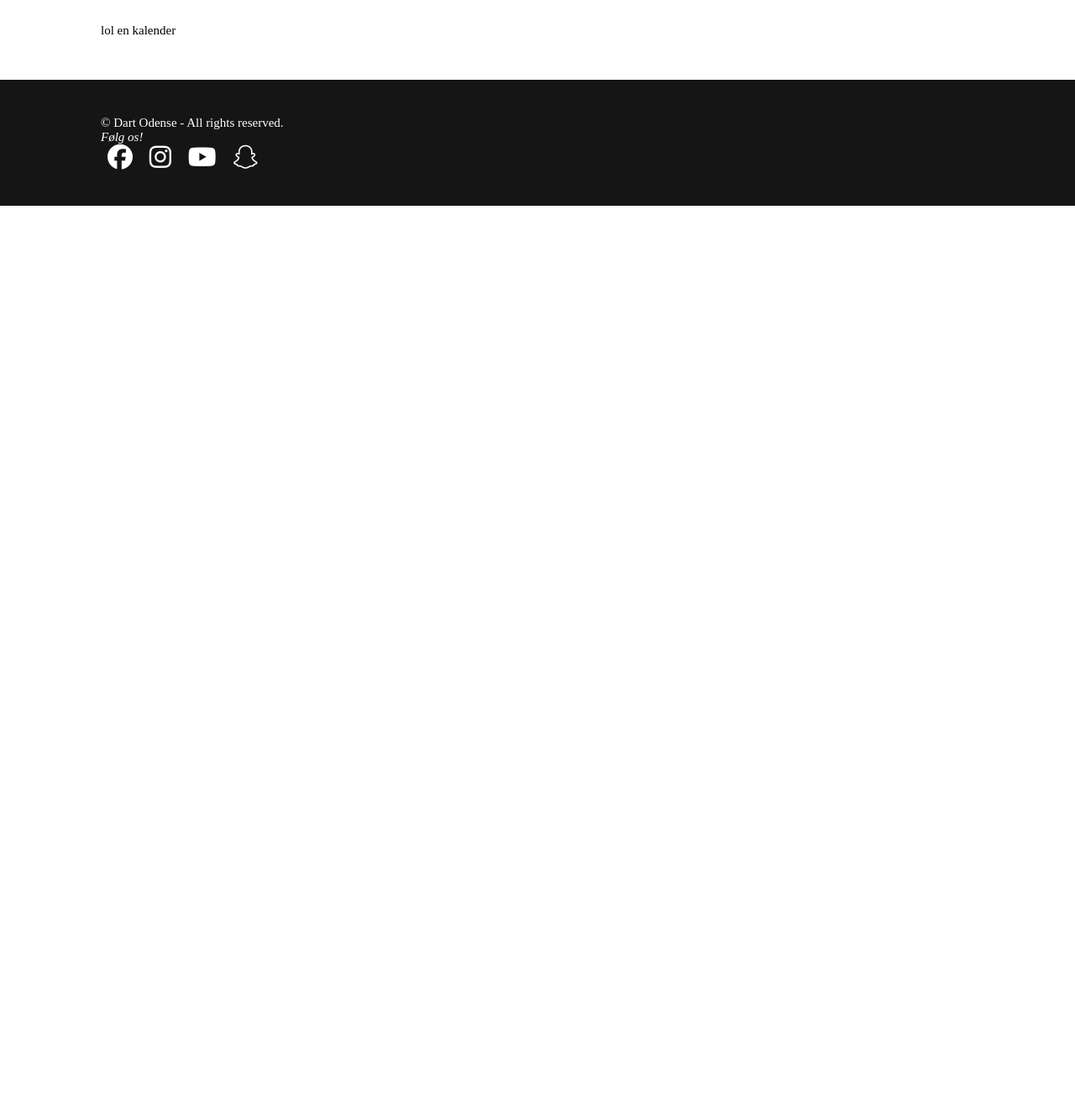
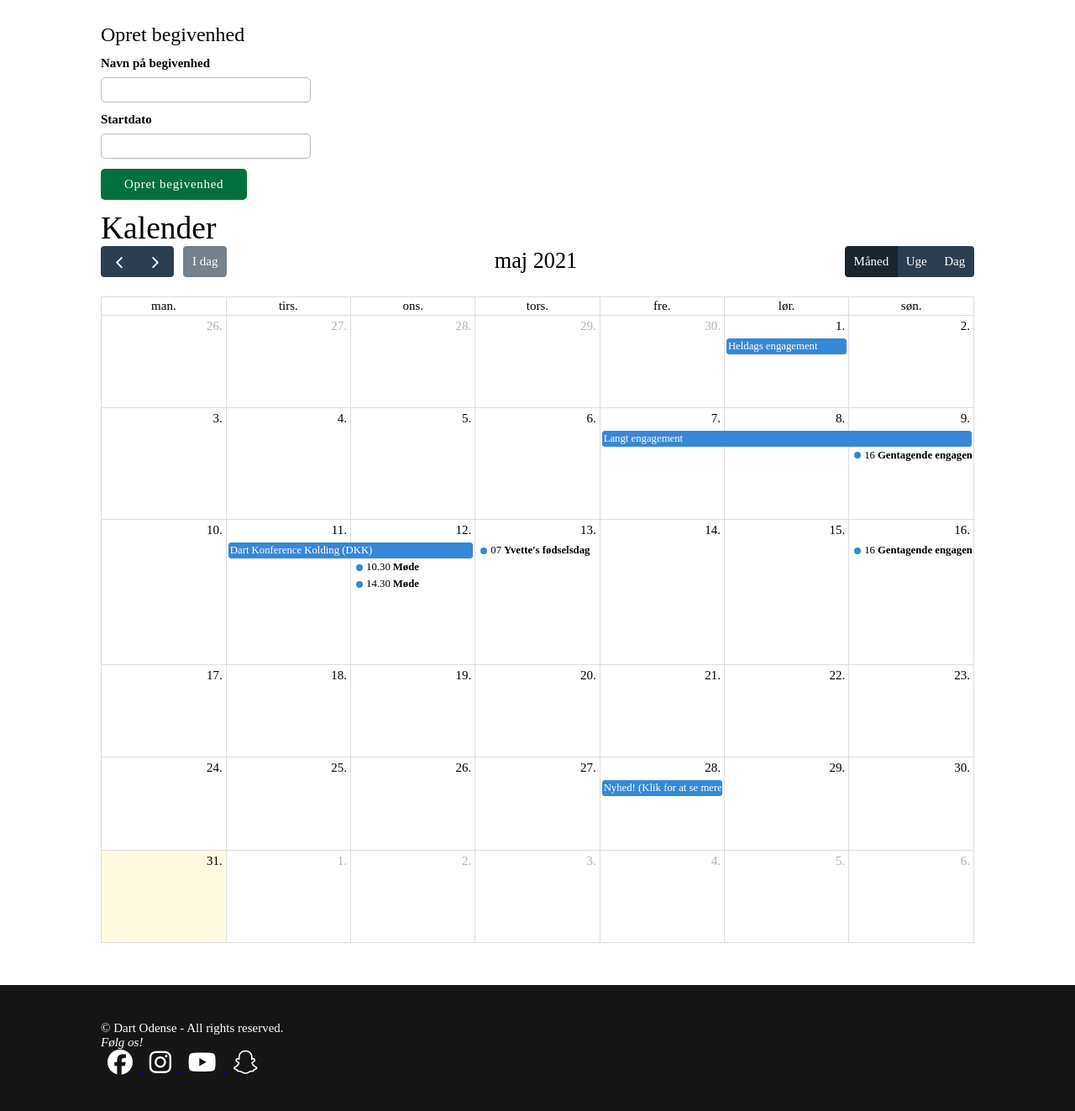
Before and after one commit to mito121/dart-odense, a PHP site: page /index.php?page=calendar in a window 1280 px wide. Shown: the part 122-1445 px from the top of the page at 84% size. Before the commit the page ends 367 px from the top, so only its background shows below. Run offline with PHP 8.4, Linux system fonts and the light colour scheme; a user stored in the database is signed in; lists and menus that the app fills with data are empty; style sheets or scripts are compiled from the project's sources; some libraries are stand-ins or nearby versions; some web fonts are replaced.

Commit message:
calendar implemented

```diff
--- a/assets/css/style.css
+++ b/assets/css/style.css
@@ -326,7 +326,7 @@ header nav#mobile {
   display: none;
   color: white;
 }
-@media only screen and (max-width: 1280px) {
+@media only screen and (max-width: 1326px) {
   header {
     /* Hide desktop nav */
     /* Show desktop nav */
@@ -371,7 +371,7 @@ header .dropdown:hover .dropdown-content {
   display: block;
 }
 
-@media only screen and (max-width: 1280px) {
+@media only screen and (max-width: 1326px) {
   header {
     transform: translateY(-40px) !important;
   }
--- /dev/null
+++ b/assets/js/calendar/calendar.js
@@ -0,0 +1,105 @@
+/*
+ *** Calendar
+ */
+
+document.addEventListener("DOMContentLoaded", function () {
+  let events = [
+    {
+      title: "Heldags engagement",
+      start: "2021-05-01",
+    },
+    {
+      title: "Langt engagement",
+      start: "2021-05-07",
+      end: "2021-05-10",
+    },
+    {
+      groupId: "999",
+      title: "Gentagende engagement",
+      start: "2021-05-09T16:00:00",
+    },
+    {
+      groupId: "999",
+      title: "Gentagende engagement",
+      start: "2021-05-16T16:00:00",
+    },
+    {
+      title: "Dart Konference Kolding (DKK)",
+      start: "2021-05-11",
+      end: "2021-05-13",
+    },
+    {
+      title: "Møde",
+      start: "2021-05-12T10:30:00",
+      end: "2021-05-12T12:30:00",
+    },
+    {
+      title: "Møde",
+      start: "2021-05-12T14:30:00",
+    },
+    {
+      title: "Yvette's fødselsdag",
+      start: "2021-05-13T07:00:00",
+    },
+    {
+      title: "Nyhed! (Klik for at se mere)",
+      url: "index.php?page=news",
+      start: "2021-05-28",
+    },
+  ];
+
+  let admin = false;
+  if (document.getElementById("adminCalendar")) {
+    admin = true;
+  }
+
+  const calendarEl = document.getElementById("calendar");
+
+  const calendar = new FullCalendar.Calendar(calendarEl, {
+    initialView: "dayGridMonth",
+    locale: "da",
+    headerToolbar: {
+      left: "prev,next today",
+      center: "title",
+      right: "dayGridMonth,timeGridWeek,timeGridDay",
+    },
+    events: events,
+    editable: admin,
+  });
+
+  calendar.render();
+
+  /* Add event */
+  function addEvent() {
+    const title = document.getElementById("eventTitle").value;
+    const startDate = document.getElementById("startDate").value;
+
+    var date = new Date(startDate + "T00:00:00");
+
+    if (!isNaN(date.valueOf())) {
+      // date is valid
+      calendar.addEvent({
+        title: title,
+        start: date,
+        allDay: true,
+      });
+
+      // Reset input fields
+      title.value = "";
+      startDate.value = "";
+    } else {
+      // Invalid date
+      alert("Ugyldig dato.");
+    }
+  }
+
+  document.getElementById("addEvent").addEventListener("click", addEvent);
+
+  /* Datepicker options */
+  const datepickerOpts = {
+    autoHide: true,
+    format: "yyyy-mm-dd",
+  };
+  /* init */
+  $('[data-toggle="datepicker"]').datepicker(datepickerOpts);
+});
--- a/assets/js/script.js
+++ b/assets/js/script.js
@@ -42,7 +42,7 @@ $(document).ready(function () {
           slidesToShow: 2,
           slidesToScroll: 2,
           variableWidth: true,
-          arrows: true
+          arrows: true,
         },
       },
       {
@@ -51,7 +51,7 @@ $(document).ready(function () {
           slidesToShow: 1,
           slidesToScroll: 1,
           variableWidth: true,
-          arrows: false
+          arrows: false,
         },
       },
     ],
--- a/assets/scss/style.scss
+++ b/assets/scss/style.scss
@@ -357,7 +357,7 @@ header {
     color: white;
   }
 
-  @media only screen and (max-width: 1280px) {
+  @media only screen and (max-width: 1326px) {
     /* Hide desktop nav */
     nav#desktop {
       display: none;
@@ -410,7 +410,7 @@ header {
   }
 }
 
-@media only screen and (max-width: 1280px) {
+@media only screen and (max-width: 1326px) {
   header {
     transform: translateY(-40px) !important;
     .logo {
--- a/includes/footer.php
+++ b/includes/footer.php
@@ -6,7 +6,8 @@
                         All
                         rights reserved.</p>
 
-                    <div class="flex flex-col text-right <?php echo $pageName === 'news' || $pageName === 'galleries' ? 'pr-30px' : null; ?>">
+                    <div
+                        class="flex flex-col text-right <?php echo $pageName === 'news' || $pageName === 'galleries' ? 'pr-30px' : null; ?>">
                         <p class="follow-us my-3">Følg os!</p>
                         <div class="flex">
                             <a href=" #" target="_blank">
@@ -35,11 +36,15 @@
         <script type="text/javascript" src="//cdn.jsdelivr.net/npm/slick-carousel@1.8.1/slick/slick.min.js"></script>
         <script src="assets/js/backstrech/backstrech.js"></script>
         <script src="assets/js/pagination/pagination.js"></script>
+
+        <!-- Include calendar JS if page is calendar -->
+        <?php if($pageName == 'calendar') : ?>
+        <script src="https://cdn.jsdelivr.net/npm/fullcalendar@5.7.0/main.min.js"></script>
+        <script src="https://cdn.jsdelivr.net/npm/fullcalendar@5.7.0/locales-all.js"></script>
+        <script src="assets/js/datepicker/datepicker.js"></script>
+        <script src="assets/js/calendar/calendar.js"></script>
+        <?php endif; ?>
+
         <script src="assets/js/script.js"></script>
-
-
-
-
-        </body>
-
-        </html>
+    </body>
+</html>
--- a/includes/header.php
+++ b/includes/header.php
@@ -23,10 +23,12 @@ if(strpos($pageName, "admin") !== false) {
     <!-- Slick -->
     <link rel="stylesheet" type="text/css" href="//cdn.jsdelivr.net/npm/slick-carousel@1.8.1/slick/slick.css" />
     <link href="https://cdnjs.cloudflare.com/ajax/libs/slick-carousel/1.8.1/slick-theme.min.css" rel="stylesheet" />
-    <!-- Calendar -->
+    <!-- calendar -->
+    <link rel="stylesheet" href="https://cdn.jsdelivr.net/npm/fullcalendar@5.7.0/main.min.css" />
+    <!-- datepicker -->
+    <link href="assets/js/datepicker/datepicker.css" rel="stylesheet" type="text/css" />
+    <!-- Custom -->
     <link href="assets/css/style.css" rel="stylesheet" type="text/css" />
-    <!-- Custom -->
-    <link href="assets/js/calendar/main.css" rel="stylesheet" type="text/css" />
 
     <!-- TinyMCE -->
     <script src="https://cdn.tiny.cloud/1/6tuqmnzsuhl7pk0sio1g4wiw8uuumzsntdwfi22eo6q251qg/tinymce/5/tinymce.min.js"
@@ -65,7 +67,8 @@ if(strpos($pageName, "admin") !== false) {
                     <!-- *** Show "Bliv medlem" if user is not a member, else show "Min Profil" -->
                     <?php if(isset($_SESSION['membership_id']) && !empty($_SESSION['membership_id'])) : ?>
                     <li>
-                        <a href="index.php?page=profile" class="<?php echo $pageName == 'profile'? 'active' : null; ?>">
+                        <a href="index.php?page=profile"
+                            class="<?php echo $pageName == 'profile' ? 'active' : null; ?>">
                             Min profil
                         </a>
                     </li>
@@ -87,6 +90,11 @@ if(strpos($pageName, "admin") !== false) {
                     <li>
                         <a href="index.php?page=news"
                             class="<?php echo $pageName == 'news'? 'active' : null; ?>">Nyheder</a>
+                    </li>
+
+                    <li>
+                        <a href="index.php?page=calendar"
+                            class="<?php echo $pageName == 'calendar'? 'active' : null; ?>">Kalender</a>
                     </li>
 
                     <li class="dropdown">
@@ -150,7 +158,7 @@ if(strpos($pageName, "admin") !== false) {
             <!-- *** Show "Bliv medlem" if user is not a member, else show "Min Profil" -->
             <?php if(isset($_SESSION['membership_id']) && !empty($_SESSION['membership_id'])) : ?>
             <li>
-                <a href="index.php?page=profile" class="<?php echo $pageName == 'profile'? 'active' : null; ?>">
+                <a href="index.php?page=profile" class="<?php echo $pageName == 'profile' ? 'active' : null; ?>">
                     Min profil
                 </a>
             </li>
@@ -169,7 +177,12 @@ if(strpos($pageName, "admin") !== false) {
             </li>
 
             <li>
-                <a href="index.php?page=news" class="<?php echo $pageName == 'news'? 'active' : null; ?>">Nyheder</a>
+                <a href="index.php?page=news" class="<?php echo $pageName == 'news' ? 'active' : null; ?>">Nyheder</a>
+            </li>
+
+            <li>
+                <a href="index.php?page=calendar"
+                    class="<?php echo $pageName == 'calendar' ? 'active' : null; ?>">Kalender</a>
             </li>
 
             <li class="dropdown"
--- a/pages/calendar.php
+++ b/pages/calendar.php
@@ -1,6 +1,36 @@
 <section class="top-space">
     <div class="wrapper">
-    <p>lol en kalender</p>
+
+        <?php if(isset($_SESSION['role_id']) && $_SESSION['role_id'] == 3) : ?>
+        <div id="adminCalendar" class="w-min">
+            <h3 class="my-4">Opret begivenhed</h3>
+            <div class="form-row">
+                <label for="eventTitle">Navn på begivenhed</label>
+                <input type="text" id="eventTitle" />
+            </div>
+
+            <div class="form-row">
+                <label for="startDate">Startdato</label>
+                <input type="text" id="startDate" data-toggle="datepicker" />
+            </div>
+
+            <!-- <div class="radio-row">
+                <input type="checkbox" class="checkbox" id="all_day" checked>
+                <label for="all_day">Heldags engagement</label>
+            </div>
+
+            <div class="form-row">
+                <label for="endDate">Slutdato</label>
+                <input type="text" disabled data-toggle="datepicker" id="endDate" />
+            </div> -->
+
+            <div class="form-row">
+                <button id="addEvent" class="btn btn-primary">Opret begivenhed</button>
+            </div>
+        </div>
+        <?php endif; ?>
+
+        <h1 class="mb-8">Kalender</h1>
         <div id="calendar"></div>
     </div>
 </section>
```
Also changed, not shown: assets/js/datepicker/datepicker.css (added, +9 -0 lines), assets/js/datepicker/datepicker.js (added).
